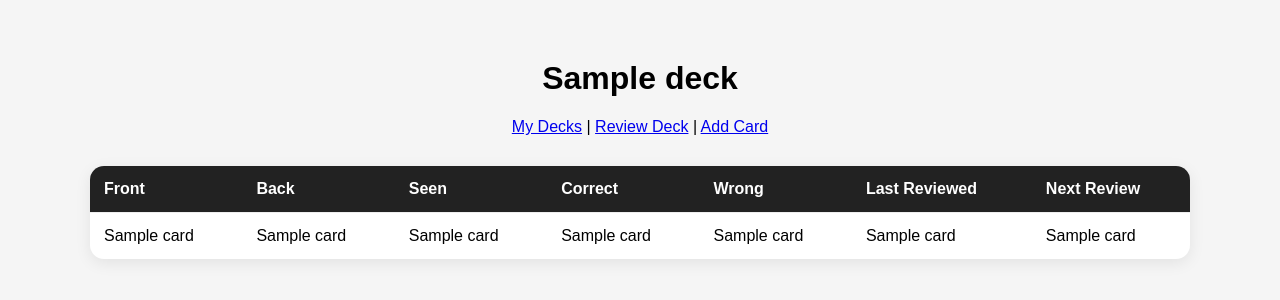
After one commit to lewisbryan302-cloud/LanguageApp, a FastAPI app: template templates/deck_cards.html in a window 1280 px wide. The commit adds this page. Shown: the top 300 px of the page. Run offline with FastAPI, Linux system fonts and the light colour scheme; the template is opened without the code that fills it: most values are stand-ins (such as "Sample title", 1, 10 or a date in 2020).

Commit message:
view deck

```diff
--- a/app.py
+++ b/app.py
@@ -241,3 +241,66 @@ def rename_deck(deck_id: int, name: str = Form(...)):
     conn.close()
 
     return RedirectResponse("/", status_code=303)
+
+# --- Mechanism to delete decks ---
+@app.post("/delete-deck/{deck_id}")
+def delete_deck(deck_id: int):
+    conn = get_connection()
+    cursor = conn.cursor()
+
+    cursor.execute("""
+        DELETE FROM flashcards
+        WHERE deck_id = %s;
+    """, (deck_id,))
+
+    cursor.execute("""
+        DELETE FROM decks
+        WHERE id = %s;
+    """, (deck_id,))
+
+    conn.commit()
+    cursor.close()
+    conn.close()
+
+    return RedirectResponse("/", status_code=303)
+
+# --- Mechanism to view flashcards in a deck ---
+@app.get("/deck/{deck_id}/cards")
+def view_deck_cards(request: Request, deck_id: int):
+    conn = get_connection()
+    cursor = conn.cursor()
+
+    cursor.execute("""
+        SELECT id, name
+        FROM decks
+        WHERE id = %s;
+    """, (deck_id,))
+    deck = cursor.fetchone()
+
+    cursor.execute("""
+        SELECT
+            id,
+            front,
+            back,
+            times_seen,
+            times_correct,
+            times_wrong,
+            last_reviewed,
+            next_review
+        FROM flashcards
+        WHERE deck_id = %s
+        ORDER BY id;
+    """, (deck_id,))
+    cards = cursor.fetchall()
+
+    cursor.close()
+    conn.close()
+
+    return templates.TemplateResponse(
+        request,
+        "deck_cards.html",
+        {
+            "deck": deck,
+            "cards": cards
+        }
+    )
--- /dev/null
+++ b/templates/deck_cards.html
@@ -0,0 +1,103 @@
+<!DOCTYPE html>
+<html>
+<head>
+    <title>Deck Cards</title>
+
+    <style>
+        body {
+            font-family: Arial, sans-serif;
+            max-width: 1100px;
+            margin: 60px auto;
+            background: #f5f5f5;
+        }
+
+        h1 {
+            text-align: center;
+        }
+
+        .top-links {
+            text-align: center;
+            margin-bottom: 30px;
+        }
+
+        table {
+            width: 100%;
+            border-collapse: collapse;
+            background: white;
+            border-radius: 14px;
+            overflow: hidden;
+            box-shadow: 0 4px 16px rgba(0,0,0,0.08);
+        }
+
+        th, td {
+            padding: 14px;
+            border-bottom: 1px solid #eee;
+            text-align: left;
+        }
+
+        th {
+            background: #222;
+            color: white;
+        }
+
+        tr:last-child td {
+            border-bottom: none;
+        }
+
+        .empty {
+            text-align: center;
+            background: white;
+            padding: 40px;
+            border-radius: 14px;
+        }
+    </style>
+</head>
+
+<body>
+    {% if deck %}
+        <h1>{{ deck[1] }}</h1>
+
+        <div class="top-links">
+            <a href="/">My Decks</a> |
+            <a href="/review/{{ deck[0] }}">Review Deck</a> |
+            <a href="/add-card">Add Card</a>
+        </div>
+
+        {% if cards %}
+            <table>
+                <tr>
+                    <th>Front</th>
+                    <th>Back</th>
+                    <th>Seen</th>
+                    <th>Correct</th>
+                    <th>Wrong</th>
+                    <th>Last Reviewed</th>
+                    <th>Next Review</th>
+                </tr>
+
+                {% for card in cards %}
+                    <tr>
+                        <td>{{ card[1] }}</td>
+                        <td>{{ card[2] }}</td>
+                        <td>{{ card[3] }}</td>
+                        <td>{{ card[4] }}</td>
+                        <td>{{ card[5] }}</td>
+                        <td>{{ card[6] }}</td>
+                        <td>{{ card[7] }}</td>
+                    </tr>
+                {% endfor %}
+            </table>
+        {% else %}
+            <div class="empty">
+                <p>No cards in this deck yet.</p>
+                <p><a href="/add-card">Add your first card</a></p>
+            </div>
+        {% endif %}
+    {% else %}
+        <div class="empty">
+            <p>Deck not found.</p>
+            <p><a href="/">Back to My Decks</a></p>
+        </div>
+    {% endif %}
+</body>
+</html>
```
Also changed, not shown: templates/home.html (+78 -4 lines).
